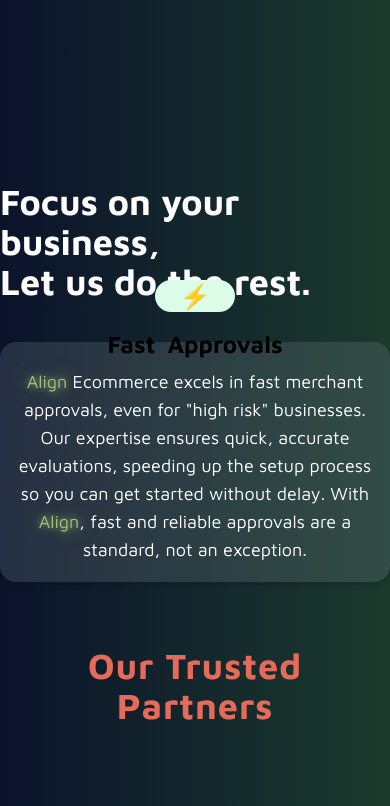
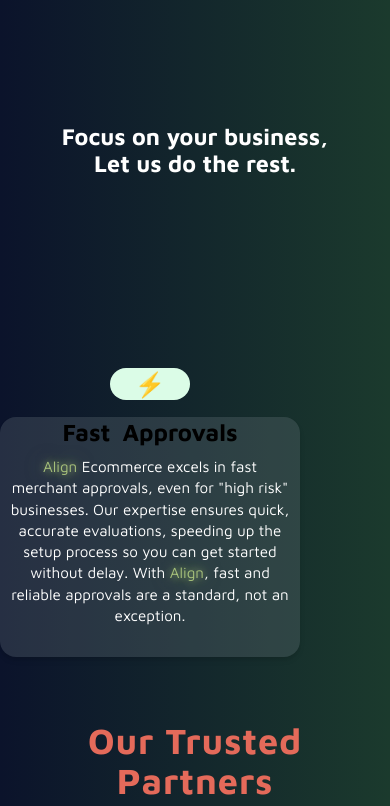
Before and after one commit to Jonathan-Atkins/align_ecommerce, a Next.js app: page / in a window 390 px wide. Shown: the part 2740-3546 px from the top of the page. Built offline with nearby package versions, Linux system fonts and the light colour scheme.

Commit message:
feat: update FocusOnBusiness component layout and styling for improved responsiveness

```diff
--- a/src/app/components/focusOnBusiness.tsx
+++ b/src/app/components/focusOnBusiness.tsx
@@ -11,14 +11,34 @@
       <div className="container mx-auto flex flex-col md:flex-row items-center justify-between min-h-[400px]">
         {/* Left Side: Centered h1 */}
         <div className="flex-1 flex items-center justify-center md:justify-start h-full">
-          <h1 className="text-4xl md:text-5xl font-bold text-white text-left md:pl-8 mt-16 md:mt-0">
+          <h1
+            className="text-2xl font-bold text-white mt-16 md:mt-0 w-full"
+            style={{
+              fontSize: 'clamp(1.2rem, 6vw, 2.6rem)',
+              textAlign: typeof window !== 'undefined' && window.innerWidth < 768 ? 'center' : 'left',
+              paddingLeft: typeof window !== 'undefined' && window.innerWidth < 768 ? 0 : '2rem',
+              paddingRight: typeof window !== 'undefined' && window.innerWidth < 768 ? 0 : '2rem',
+              lineHeight: 1.15,
+              wordBreak: 'break-word',
+              margin: 0,
+              marginTop: 5
+            }}
+          >
             Focus on your business,<br />
             Let us do the rest.
           </h1>
         </div>
         {/* Right Side: Placeholder for card */}
-        <div className="flex-1 flex items-center justify-center h-full mt-10 md:mt-0">
-          <div className="w-full max-w-5xl h-60 rounded-2xl shadow-md flex flex-col items-center justify-center" style={{ background: 'rgba(120,130,140,0.25)' }}>
+        <div className="flex-1 flex items-center justify-center h-full mt-10 md:mt-0" style={ {marginRight: 90 }}>
+          <div
+            className="w-full max-w-5xl h-60 rounded-2xl shadow-md flex flex-col items-center justify-center"
+            style={{
+              background: 'rgba(120,130,140,0.25)',
+              marginTop: typeof window !== 'undefined' && window.innerWidth < 768 ? 200 : undefined,
+              marginLeft: typeof window !== 'undefined' && window.innerWidth < 768 ? 'auto' : undefined,
+              marginRight: typeof window !== 'undefined' && window.innerWidth < 768 ? 'auto' : undefined
+            }}
+          >
             {/* Placeholder for icon, title, and description */}
             <div className="w-20 h-20 bg-green-100 rounded-full flex items-center justify-center mb-4">
               {/* Icon placeholder */}
@@ -28,7 +48,10 @@
                 <span>Fast</span>
                 <span style={{ marginLeft: '0.5em' }}>Approvals</span>
               </div>
-            <div className="text-white text-center px-4 text-lg" style={ {marginBottom: 80 }}>
+            <div
+              className="text-white text-center px-2 text-lg md:text-lg sm:text-base break-words"
+              style={{ marginBottom: 80, fontSize: 'clamp(0.95rem, 3vw, 1.15rem)', wordBreak: 'break-word', lineHeight: 1.4 }}
+            >
               Align Ecommerce excels in fast merchant approvals, even for &quot;high risk&quot; businesses. Our expertise ensures quick, accurate evaluations, speeding up the setup process so you can get started without delay. With Align, fast and reliable approvals are a standard, not an exception.
             </div>
           </div>
```
